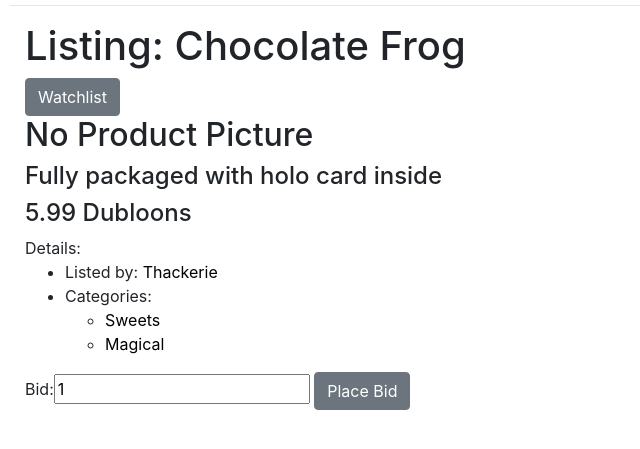
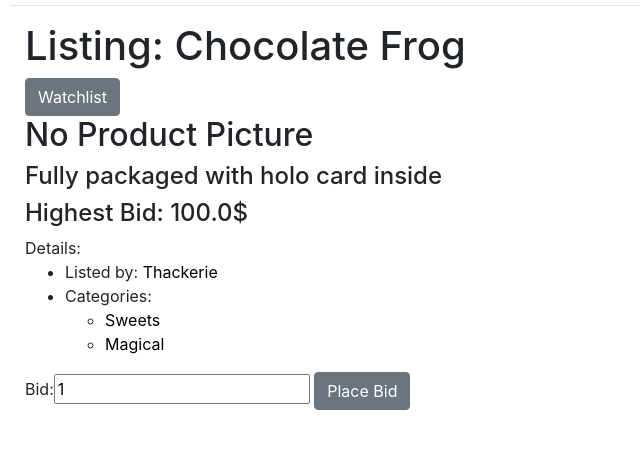
Before and after one commit to Thackerie/CS50W-Project2, a Django app: a page that uses auctions/templates/auctions/listing.html in a window 1280 px wide. Shown: the part 141-590 px from the top of the page, without its empty margins (0-640 px from the left). Run offline with Django 3.2, Linux system fonts and the light colour scheme; data comes from the database, SQL or seed files in the repository; both versions use the stored data as it was after the commit; some libraries are stand-ins or nearby versions.

Commit message:
added highest bid display on listing page

```diff
--- a/auctions/templates/auctions/listing.html
+++ b/auctions/templates/auctions/listing.html
@@ -20,7 +20,7 @@
         <h4>{{ data.description}}</h4>
     </div>
     <div>
-        <h4>{{ data.starting_price}} Dubloons</h4>
+        <h4>Highest Bid: {{ highestBid }}$</h4>
     </div>
     <div>
         Details:
--- a/auctions/templates/auctions/listing_page.html
+++ b/auctions/templates/auctions/listing_page.html
@@ -29,13 +29,9 @@
                                 {% else %}
                                     {{ listing.2.amount }}$
                                 {% endif %}
-
                         </h5>
                     </div>
                 </div>
-
-
-
             </div>
         </a>
     {% endfor %}
--- a/auctions/views.py
+++ b/auctions/views.py
@@ -60,6 +60,7 @@ def listing(request, name):
         "root" : settings.MEDIA_URL,
         "watchlistForm" : WatchlistForm(),
         "bidForm" : BidForm(),
+        "highestBid" : get_highest_bid(data[0]).amount,
         "data" : data[0],
         "owner" : owner,
         "categories" : categories
@@ -83,7 +84,7 @@ def make_listing_touple(listingObjects):
 def get_highest_bid(listing):
     amount= 0
     highestBid = None
-    for bid in Bid.objects.filter(listing=listing["id"]) :
+    for bid in Bid.objects.filter(listing=listing["id"]):
             try:
                 if bid.amount > amount:
                     amount = bid.amount
```
Also changed, not shown: auctions/forms.py (line endings or trailing spaces), db.sqlite3.
